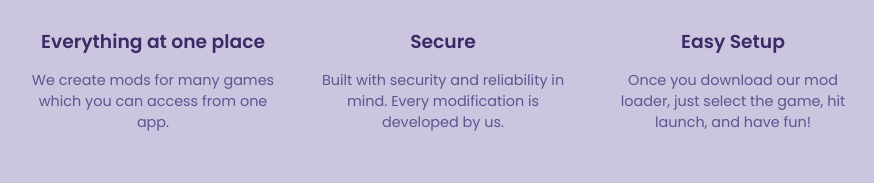
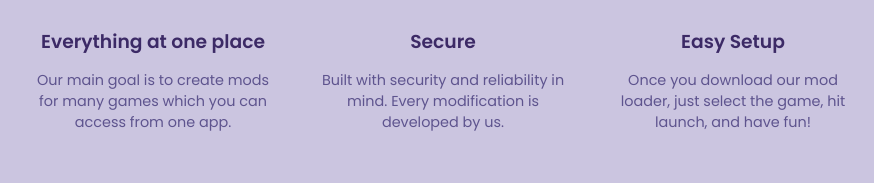
Before and after one commit to KebabUnit/SyntaxMenu, a plain HTML site: page index.html in a window 1280 px wide. Shown: the part 434-617 px from the top of the page, without its empty margins (197-1071 px from the left). Drawn offline with Linux system fonts and the light colour scheme.

Commit message:
Update index.html

```diff
--- a/index.html
+++ b/index.html
@@ -124,7 +124,7 @@ footer {
         <img src="multiple-alt.png" alt="Multiple Mods Icon" />
       </div>
       <h3>Everything at one place</h3>
-      <p>We create mods for many games which you can access from one app.</p>
+      <p>Our main goal is to create mods for many games which you can access from one app.</p>
     </div>
     <div class="feature">
       <div class="feature-icon">
```
